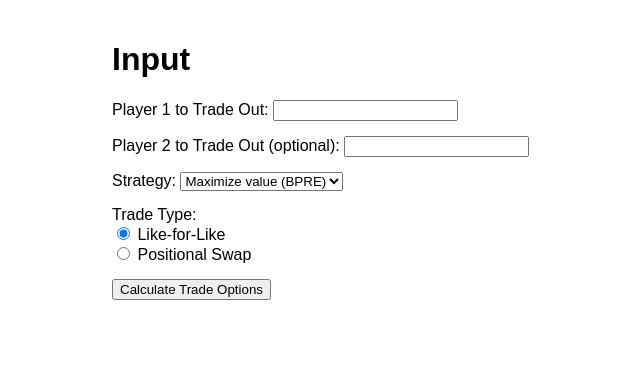
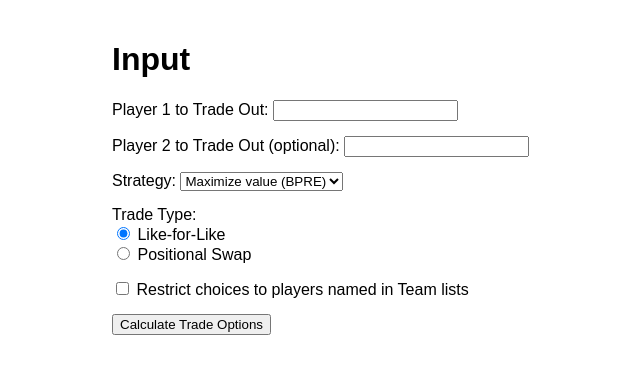
Before and after one commit to rrit5727/fantasy-trade-calculator, a Flask app: page / in a window 1280 px wide. Shown: the top 374 px of the page, without its empty margins (128-768 px from the left). Run offline with Flask 3, Linux system fonts and the light colour scheme; some libraries are stand-ins or nearby versions.

Commit message:
Initial commit for restricting player pool to players named in team lists functionality

```diff
--- a/src/app.py
+++ b/src/app.py
@@ -104,10 +104,17 @@ def calculate():
 
         trade_type = request.form['tradeType']
         allowed_positions = request.form.getlist('positions') if trade_type == 'positionalSwap' else []
+        restrict_to_team_list = 'restrictToTeamList' in request.form
 
         # Load consolidated data
         file_path = "NRL_stats.xlsx"
         consolidated_data = load_data(file_path)
+
+        # Load team list data if restriction is enabled
+        team_list = None
+        if restrict_to_team_list:
+            team_list_path = "team_lists.xlsx"
+            team_list = load_data(team_list_path)['Player'].unique().tolist()
 
         # Determine optimization strategy
         maximize_base = (strategy == '2')
@@ -126,7 +133,8 @@ def calculate():
             hybrid_approach=hybrid_approach,
             max_options=10,
             allowed_positions=allowed_positions,
-            trade_type=trade_type
+            trade_type=trade_type,
+            team_list=team_list  # Pass the team list to the function
         )
 
         # Prepare options for JSON response
--- a/src/nrl_trade_calculator.py
+++ b/src/nrl_trade_calculator.py
@@ -661,7 +661,8 @@ def calculate_trade_options(
     max_options: int = 10,
     allowed_positions: List[str] = None,
     trade_type: str = 'likeForLike',
-    min_games: int = 2  # New parameter
+    min_games: int = 2,  # New parameter
+    team_list: List[str] = None  # New parameter
 ) -> List[Dict]:
     # Get positions of traded out players for like-for-like trades
     traded_out_positions = (get_traded_out_positions(traded_out_players, consolidated_data)
@@ -697,6 +698,10 @@ def calculate_trade_options(
     # Filter players by allowed positions if specified
     if positions_to_use:
         available_players = available_players[available_players['POS'].isin(positions_to_use)]
+
+    # Filter players by team list if specified
+    if team_list:
+        available_players = available_players[available_players['Player'].isin(team_list)]
 
     # Initialize consecutive_good_weeks column
     available_players['consecutive_good_weeks'] = 0
--- a/src/templates/index.html
+++ b/src/templates/index.html
@@ -61,6 +61,11 @@
             <label for="likeForLike">Like-for-Like</label><br>
             <input type="radio" id="positionalSwap" name="tradeType" value="positionalSwap">
             <label for="positionalSwap">Positional Swap</label>
+        </div>
+
+        <div class="form-group">
+            <input type="checkbox" id="restrictToTeamList" name="restrictToTeamList">
+            <label for="restrictToTeamList">Restrict choices to players named in Team lists</label>
         </div>
 
         <div class="form-group" id="positionSelection" style="display: none;">
```
